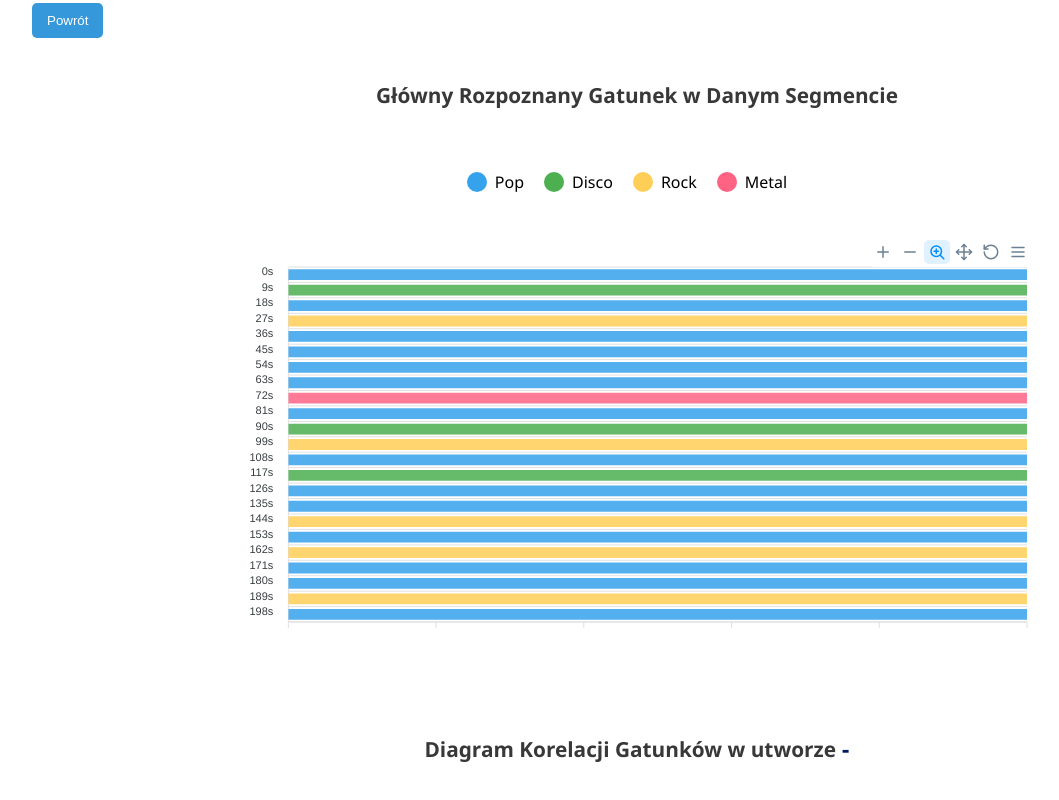
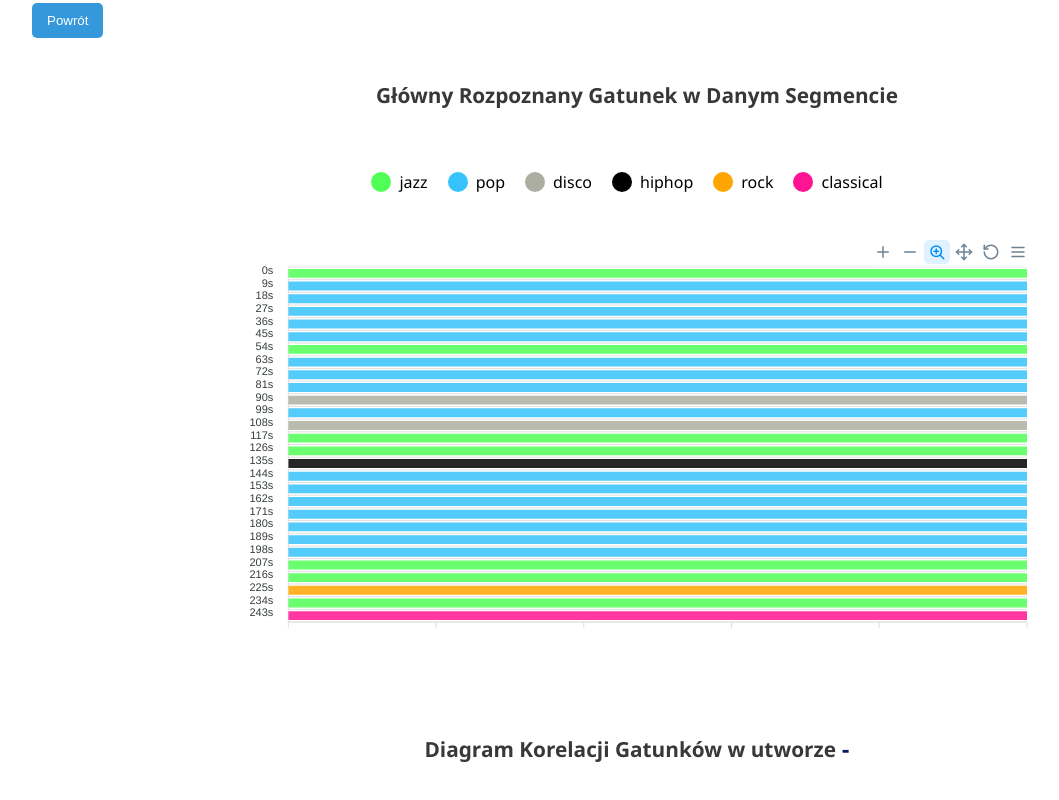
Before and after one commit to kamka5/music_genre_classification, a React (Create React App) app: page /tagged-song-info in a window 1280 px wide. Shown: the part 350-1150 px from the top of the page, without its empty margins (3-1062 px from the left). Built offline with nearby package versions, Linux system fonts and the light colour scheme.

Commit message:
taggedinfo, songupload left

```diff
--- a/package.json
+++ b/package.json
@@ -8,7 +8,7 @@
     "@testing-library/jest-dom": "^5.17.0",
     "@testing-library/react": "^13.4.0",
     "@testing-library/user-event": "^13.5.0",
-    "axios": "^1.6.4",
+    "axios": "^1.6.7",
     "bootstrap": "^5.3.2",
     "chart.js": "^2.9.4",
     "chartjs": "^0.3.24",
--- a/src/App.js
+++ b/src/App.js
@@ -8,7 +8,6 @@ import HomePage from './components/HomePage/Home';
 import LoginPage from './components/LoginPage/Login';
 import RegisterPage from './components/RegisterPage/Register';
 import MyAccountPage from './components/MyAccountPage/MyAccount';
-import LogoutPage from './components/LogoutPage/Logout';
 import TaggedSongInfo from "./components/TaggedSongInfo/TaggedSongInfo";
 
 function App() {
@@ -21,7 +20,6 @@ function App() {
         <Route path="/register" element={<RegisterPage setUser={setUser} />} />
         <Route path="/my-account" element={<MyAccountPage user={user} />} />
         <Route path="/tagged-song-info" element={<TaggedSongInfo />} />
-        <Route path="/logout" component={LogoutPage} />
         <Route path="/" element={<HomePage user={user} />} />
       </Routes>
     </Router>
--- a/src/components/HomePage/Home.module.css
+++ b/src/components/HomePage/Home.module.css
@@ -102,26 +102,24 @@ nav a:hover {
 
 /* Arkusz stylów (styles.css) */
 
-.registerLink,
-.myAccountLink {
+.registerLink {
   display: inline-block;
   padding: 0.3em;
   border-radius: 0.3em;
   text-decoration: none;
 }
 
-.loginLink,
-.logoutLink{
+.loginLink{
   padding: 0.3em;
+}
+
+.logoutLink, .myAccountLink{
+  font-size: 1em;
+  width: 115px;
 }
 
 .registerLink {
   background-color: #3498db; /* Zielony kolor tła dla "Zarejestruj się" */
-  color: #fff; /* Biały kolor tekstu */
-}
-
-.myAccountLink {
-  background-color: #3498db; /* Niebieski kolor tła dla "Moje Konto" */
   color: #fff; /* Biały kolor tekstu */
 }
 
@@ -199,6 +197,10 @@ nav a:hover {
     padding: 0.3em;
     white-space: nowrap;
   }
+  .logoutLink, .myAccountLink{
+    font-size: 1em;
+    width: 100px;
+  }
   .container{
     max-width: 90%;
   }
@@ -229,6 +231,10 @@ nav a:hover {
   .albumCover {
     width: 13%;
   }
+  .logoutLink, .myAccountLink{
+    font-size: 1em;
+    width: 80px;
+  }
   @keyframes scrollAlbums {
     0% {
       transform: translateX(0);
--- /dev/null
+++ b/src/components/HomePage/LoadingSpinner.jsx
@@ -0,0 +1,14 @@
+// LoadingSpinner.js
+import React from "react";
+import { Spinner } from "react-bootstrap";
+
+const LoadingSpinner = () => {
+  return (
+    <div style={{ textAlign: "center", marginTop: "20px" }}>
+      <Spinner animation="border" variant="primary" />
+      <p>Ładowanie...</p>
+    </div>
+  );
+};
+
+export default LoadingSpinner;
--- a/src/components/LoginPage/Login.jsx
+++ b/src/components/LoginPage/Login.jsx
@@ -1,12 +1,23 @@
-import React, { useState } from "react";
+import React, { useState, useEffect } from "react";
 import { Link, useNavigate } from "react-router-dom";
+import axios from "axios";
 import styles from "./Login.module.css";
 
 const LoginPage = ({ setUser }) => {
   const [email, setEmail] = useState("");
   const [password, setPassword] = useState("");
   const [errors, setErrors] = useState({});
+  const [loading, setLoading] = useState(false);
   const navigate = useNavigate();
+
+  useEffect(() => {
+    // Sprawdź, czy użytkownik jest już zalogowany po załadowaniu komponentu
+    const accessToken = localStorage.getItem("accessToken");
+    if (accessToken) {
+      // Przenieś użytkownika do strony głównej
+      navigate("/");
+    }
+  }, [navigate]); // Pusta tablica zależności oznacza, że useEffect zostanie uruchomiony tylko raz po zamontowaniu komponentu
 
   const validateForm = () => {
     const errors = {};
@@ -30,7 +41,10 @@ const LoginPage = ({ setUser }) => {
     }
   };
 
-  const handleLogin = () => {
+  const handleLogin = async () => {
+    try {
+      setLoading(true);
+
       const formErrors = validateForm();
 
       if (Object.keys(formErrors).length > 0) {
@@ -38,13 +52,27 @@ const LoginPage = ({ setUser }) => {
         return;
       }
 
-    // Implementacja logiki logowania (zapytanie do backendu)
-    const mockUser = { name: "John", email: "john@example.com" };
+      // Wysyłanie żądania do backendu
+      const response = await axios.post("http://localhost:3000/auth/signin", {
+        email,
+        password,
+      });
 
-    setUser(mockUser);
+      // Przetwarzanie odpowiedzi z backendu
+      const { access_token } = response.data;
+      localStorage.setItem("accessToken", access_token);
 
       // Przenieś użytkownika do strony głównej po zalogowaniu
       navigate("/");
+    } catch (error) {
+      console.error(
+        "Błąd logowania:",
+        (error.response && error.response.data) || error.message
+      );
+      // Dodaj obsługę błędów, np. wyświetlenie komunikatu użytkownikowi
+    } finally {
+      setLoading(false);
+    }
   };
 
   return (
@@ -65,7 +93,9 @@ const LoginPage = ({ setUser }) => {
         onChange={(e) => setPassword(e.target.value)}
         onKeyPress={handleKeyPress}
       />
-      <button onClick={handleLogin}>Zaloguj się</button>
+      <button onClick={handleLogin} disabled={loading}>
+        {loading ? "Trwa logowanie..." : "Zaloguj się"}
+      </button>
 
       {Object.keys(errors).length > 0 && (
         <div style={{ color: "red" }}>
--- a/src/components/LogoutPage/Logout.jsx
+++ /dev/null
@@ -1,15 +0,0 @@
-// LogoutPage.js
-import React from "react";
-
-const LogoutPage = () => {
-  // Tutaj dodaj logikę wylogowania, czyśczenie sesji, etc.
-
-  return (
-    <div>
-      <h1>Wylogowano pomyślnie</h1>
-      {/* Dodaj dowolny dodatkowy tekst lub komponenty */}
-    </div>
-  );
-};
-
-export default LogoutPage;
--- a/src/components/MyAccountPage/MyAccount.jsx
+++ b/src/components/MyAccountPage/MyAccount.jsx
@@ -1,126 +1,89 @@
-// MyAccountPage.jsx
-import React, { useState, useEffect, useMemo, useRef } from "react";
+import React, { useState, useEffect } from "react";
 import { Link, useNavigate } from "react-router-dom";
-import { Chart } from "react-chartjs-2";
-import "chartjs-plugin-piechart-outlabels";
+import ReactApexChart from "react-apexcharts";
 import styles from "./MyAccount.module.css";
-import SongList from "./SongList"; // Nowy komponent
+import SongList from "./SongList";
+import axios from "axios";
 
-const MyAccountPage = ({ user }) => {
+const MyAccountPage = () => {
+  const [user, setUser] = useState(null);
   const [uploadedSongs, setUploadedSongs] = useState([]);
   const [genreFrequencyData, setGenreFrequencyData] = useState({});
-  const chartRef = useRef(null);
   const [isChangePasswordVisible, setChangePasswordVisible] = useState(false);
   const [currentPassword, setCurrentPassword] = useState("");
   const [newPassword, setNewPassword] = useState("");
   const [confirmPassword, setConfirmPassword] = useState("");
+  const [totalSongs, setTotalSongs] = useState(0); // Nowy stan do przechowywania liczby przesłanych piosenek
+  const [accountCreationDate, setAccountCreationDate] = useState("");
   const navigate = useNavigate();
-  const sampleUploadedSongs = useMemo(
-    () => [
-      { title: "Soulful Blues", genre: "blues" },
-      { title: "Classical Symphony No. 1", genre: "classical" },
-      { title: "Pop Sensation", genre: "pop" },
-      { title: "Urban Beats", genre: "hiphop" },
-      { title: "City Nights", genre: "hiphop" },
-      { title: "Smooth Jazz Vibes", genre: "jazz" },
-      { title: "Pop Anthem", genre: "pop" },
-      { title: "Eternal Love", genre: "pop" },
-      { title: "Reggae Groove", genre: "reggae" },
-      { title: "Rock Revolution", genre: "rock" },
-      { title: "Bluesy Afternoon", genre: "blues" },
-      { title: "Jazzy Exploration", genre: "jazz" },
-      { title: "Pop Extravaganza", genre: "pop" },
-      { title: "Disco Fever", genre: "disco" },
-      { title: "Hip Hop Flow", genre: "hiphop" },
-      { title: "Midnight Jazz Session", genre: "jazz" },
-      { title: "Metal Mayhem", genre: "metal" },
-      { title: "Pop Euphoria", genre: "pop" },
-      { title: "Reggae Serenity", genre: "reggae" },
-      { title: "Rock Fusion", genre: "rock" },
-      { title: "Bluesy Feelings", genre: "blues" },
-      { title: "Classical Serenade", genre: "classical" },
-      { title: "Country Roads", genre: "country" },
-      { title: "Disco Dancefloor", genre: "disco" },
-      { title: "Hip Hop Chronicles", genre: "hiphop" },
-      { title: "Jazz Odyssey", genre: "jazz" },
-      { title: "Pop Delight", genre: "pop" },
-      { title: "Pop Celebration", genre: "pop" },
-      { title: "Pop Harmony", genre: "pop" },
-      { title: "Rock Anthem", genre: "rock" },
-      { title: "Pop Song", genre: "pop" },
-      { title: "Pop Test", genre: "pop" },
-    ],
-    []
+
+  useEffect(() => {
+    const fetchUserData = async () => {
+      try {
+        // Pobieranie danych użytkownika
+        const userResponse = await axios.get("http://localhost:3000/users/me", {
+          headers: {
+            Authorization: `Bearer ${localStorage.getItem("accessToken")}`,
+          },
+        });
+
+        setUser(userResponse.data);
+        setAccountCreationDate(userResponse.data.createdAt);
+      } catch (error) {
+        console.error("Błąd podczas pobierania danych użytkownika", error);
+      }
+    };
+
+    const fetchUserSongs = async () => {
+      try {
+        // Pobieranie danych o przesłanych piosenkach
+        const songsResponse = await axios.get(
+          "http://localhost:3000/classification",
+          {
+            headers: {
+              Authorization: `Bearer ${localStorage.getItem("accessToken")}`,
+            },
+          }
         );
 
-  useEffect(() => {
-    setUploadedSongs(sampleUploadedSongs);
+        const userSongs = songsResponse.data;
 
-    const genreFrequency = sampleUploadedSongs.reduce((acc, song) => {
+        // Przetwarzanie piosenek na format używany w aplikacji
+        const formattedSongs = userSongs.map((song) => ({
+          title: song.fileName,
+          genre: song.genre,
+        }));
+
+        setTotalSongs(formattedSongs.length);
+        setUploadedSongs(formattedSongs);
+
+        const genreFrequency = formattedSongs.reduce((acc, song) => {
           acc[song.genre] = (acc[song.genre] || 0) + 1;
           return acc;
         }, {});
 
-    const genreLabels = Object.keys(genreFrequency);
-    const genreDataValues = Object.values(genreFrequency);
+        // Sortowanie gatunków od najpopularniejszego do najrzadziej występującego
+        const sortedGenreFrequency = Object.entries(genreFrequency).sort(
+          (a, b) => b[1] - a[1]
+        );
+
+        const genreLabels = sortedGenreFrequency.map((entry) => entry[0]);
+        const genreDataValues = sortedGenreFrequency.map((entry) => entry[1]);
+        const colors = generateColors(genreLabels.length);
 
         setGenreFrequencyData({
           labels: genreLabels,
-      datasets: [
-        {
           data: genreDataValues,
-          backgroundColor: generateColors(genreLabels.length),
-          borderColor: "white",
-          borderWidth: 1,
-        },
-      ],
+          colors: colors,
         });
-  }, [sampleUploadedSongs]);
+      } catch (error) {
+        console.error("Błąd podczas pobierania danych o piosenkach", error);
+      }
+    };
 
-  useEffect(() => {
-    const chartCanvas = chartRef.current;
-    const chartInstance = chartCanvas && chartCanvas.chart;
-
-    if (chartInstance) {
-      chartInstance.destroy();
-    }
-
-    if (
-      genreFrequencyData &&
-      genreFrequencyData.labels &&
-      genreFrequencyData.labels.length > 0
-    ) {
-      const newChartInstance = new Chart(chartCanvas, {
-        type: "pie",
-        data: genreFrequencyData,
-        options: {
-          plugins: {
-            pieceLabel: {
-              render: "percentage",
-              fontColor: "white",
-              precision: 2,
-            },
-          },
-          layout: {
-            padding: {
-              top: 75,
-              bottom: 50,
-            },
-          },
-          legend: {
-            display: false,
-          },
-          elements: {
-            arc: {
-              borderWidth: 0,
-            },
-          },
-        },
-      });
-
-      chartCanvas.chart = newChartInstance;
-    }
-  }, [genreFrequencyData]);
+    fetchUserData();
+    fetchUserSongs();
+  }, []);
 
   const generateColors = (count) => {
     const colors = [];
@@ -150,9 +113,15 @@ const MyAccountPage = ({ user }) => {
       <h2>Moje Konto</h2>
       {user ? (
         <div>
-          <p>Imię: {user.name}</p>
-          <p>Nazwisko: {user.surname}</p>
+          <p>Imię: {user.firstName}</p>
+          <p>Nazwisko: {user.lastName}</p>
           <p>Email: {user.email}</p>
+          <p>Liczba przesłanych piosenek: {totalSongs}</p>{" "}
+          {/* Nowa informacja o liczbie przesłanych piosenek */}
+          <p>
+            Konto założono: {new Date(accountCreationDate).toLocaleString()}
+          </p>{" "}
+          {/* Nowa informacja o dacie założenia konta */}
           <br />
           <div>
             {!isChangePasswordVisible && (
@@ -203,10 +172,21 @@ const MyAccountPage = ({ user }) => {
               Najczęściej występujące gatunki na podstawie historii utworów
             </h3>
             <br />
-            <canvas id="myChart" ref={chartRef}></canvas>
             {genreFrequencyData &&
             genreFrequencyData.labels &&
-            genreFrequencyData.labels.length > 0 ? null : (
+            genreFrequencyData.labels.length > 0 ? (
+              <ReactApexChart
+                options={{
+                  labels: genreFrequencyData.labels,
+                  colors: genreFrequencyData.colors,
+                }}
+                series={genreFrequencyData.data}
+                type="donut"
+                width="100%"
+                height="350"
+                style={{ maxWidth: "600px", margin: "auto" }}
+              />
+            ) : (
               <p>Brak danych do wygenerowania wykresu.</p>
             )}
           </div>
@@ -218,9 +198,12 @@ const MyAccountPage = ({ user }) => {
           </div>
         </div>
       ) : (
-        <p>
-          Nie jesteś zalogowany. <Link to="/login">Zaloguj się</Link>
-        </p>
+        <div className={styles.notLoggedInContainer}>
+          <p>Nie jesteś zalogowany.</p>
+          <Link to="/login">
+            <button className={styles.loginButton}>Zaloguj się</button>
+          </Link>
+        </div>
       )}
     </div>
   );
--- a/src/components/MyAccountPage/MyAccount.module.css
+++ b/src/components/MyAccountPage/MyAccount.module.css
@@ -35,3 +35,18 @@ canvas {
 .songTitlesList{
   color: #002749;
 }
+
+.notLoggedInContainer {
+  text-align: center;
+  margin-top: 20px;
+}
+
+.loginButton { /* Kolor tła przycisku */
+  color: white;  /* Kolor tekstu na przycisku */
+  padding: 10px 15px;
+  font-size: 16px;
+  border: none;
+  border-radius: 5px;
+  cursor: pointer;
+  text-decoration: none;
+}
--- a/src/components/RegisterPage/Register.jsx
+++ b/src/components/RegisterPage/Register.jsx
@@ -1,13 +1,15 @@
 import React, { useState } from "react";
 import { Link, useNavigate } from "react-router-dom";
+import axios from "axios"; // Dodano import Axiosa
 import styles from "./Register.module.css";
 
-const RegisterPage = ({ setUser }) => {
+const RegisterPage = () => {
   const [name, setName] = useState("");
   const [surname, setSurname] = useState("");
   const [email, setEmail] = useState("");
   const [password, setPassword] = useState("");
   const [errors, setErrors] = useState({});
+  const [loading, setLoading] = useState(false); // Dodano stan do obsługi ładowania
   const navigate = useNavigate();
 
   const validateForm = () => {
@@ -49,7 +51,10 @@ const RegisterPage = ({ setUser }) => {
     }
   };
 
-  const handleRegister = () => {
+  const handleRegister = async () => {
+    try {
+      setLoading(true);
+
       const formErrors = validateForm();
 
       if (Object.keys(formErrors).length > 0) {
@@ -57,13 +62,26 @@ const RegisterPage = ({ setUser }) => {
         return;
       }
 
-    // Implementacja logiki rejestracji (zapytanie do backendu)
-    const mockUser = { name, surname, email };
+      // Wysyłanie żądania do backendu
+      const response = await axios.post("http://localhost:3000/auth/signup", {
+        firstName: name,
+        lastName: surname,
+        email,
+        password,
+      });
 
-    setUser(mockUser);
+      // Przetwarzanie odpowiedzi z backendu
+      const { access_token } = response.data;
+      localStorage.setItem("accessToken", access_token);
 
       // Przenieś użytkownika do strony głównej po rejestracji
       navigate("/");
+    } catch (error) {
+      console.error("Błąd rejestracji:", error);
+      // Dodaj obsługę błędów, np. wyświetlenie komunikatu użytkownikowi
+    } finally {
+      setLoading(false);
+    }
   };
 
   return (
@@ -96,7 +114,9 @@ const RegisterPage = ({ setUser }) => {
         onChange={(e) => setPassword(e.target.value)}
         onKeyPress={handleKeyPress}
       />
-      <button onClick={handleRegister}>Zarejestruj się</button>
+      <button onClick={handleRegister} disabled={loading}>
+        {loading ? "Trwa rejestracja..." : "Zarejestruj się"}
+      </button>
 
       {Object.keys(errors).length > 0 && (
         <div style={{ color: "red" }}>
--- a/src/components/TaggedSongInfo/TaggedSongInfo.jsx
+++ b/src/components/TaggedSongInfo/TaggedSongInfo.jsx
@@ -14,86 +14,127 @@ const TaggedSongInfo = () => {
   };
 
   const getColorByGenre = (genre) => {
-    if (genre === "Pop") return "#36A2EB";
-    if (genre === "Rock") return "#FFCE56";
-    if (genre === "Metal") return "#FF6384";
-    if (genre === "Disco") return "#4CAF50";
-    return "#000000";
+    switch (genre) {
+      case "blues":
+        return "#1E90FF";
+      case "classical":
+        return "#FF1493";
+      case "country":
+        return "#8B4513";
+      case "disco":
+        return "#aCaFa0";
+      case "hip-hop":
+        return "#9966CC";
+      case "jazz":
+        return "#50FF55"; // Zmiana koloru dla jazz
+      case "metal":
+        return "#FF0804";
+      case "pop":
+        return "#36c2fB";
+      case "reggae":
+        return "#0000c0";
+      case "rock":
+        return "#FFA500"; // Zmiana koloru dla rock
+      default:
+        return "#000000";
+    }
   };
 
   const originalGenres = [
-    "Pop",
-    "Pop",
-    "Pop",
-    "Pop",
-    "Pop",
-    "Disco",
-    "Pop",
-    "Pop",
-    "Pop",
-    "Pop",
-    "Rock",
-    "Pop",
-    "Pop",
-    "Pop",
-    "Pop",
-    "Rock",
-    "Pop",
-    "Pop",
-    "Pop",
-    "Pop",
-    "Pop",
-    "Rock",
-    "Pop",
-    "Pop",
-    "Pop",
-    "Metal",
-    "Pop",
-    "Pop",
-    "Pop",
-    "Pop",
-    "Rock",
-    "Disco",
-    "Pop",
-    "Pop",
-    "Pop",
-    "Rock",
-    "Pop",
-    "Pop",
-    "Pop",
-    "Pop",
-    "Disco",
-    "Pop",
-    "Pop",
-    "Pop",
-    "Pop",
-    "Rock",
-    "Pop",
-    "Rock",
-    "Pop",
-    "Pop",
-    "Rock",
-    "Pop",
-    "Pop",
-    "Pop",
-    "Pop",
-    "Rock",
-    "Pop",
-    "Pop",
-    "Pop",
-    "Pop",
-    "Metal",
-    "Pop",
-    "Pop",
-    "Pop",
-    "Pop",
-    "Rock",
-    "Pop",
+    "jazz",
+    "jazz",
+    "jazz",
+    "pop",
+    "pop",
+    "hiphop",
+    "pop",
+    "pop",
+    "reggae",
+    "hiphop",
+    "pop",
+    "jazz",
+    "pop",
+    "rock",
+    "pop",
+    "hiphop",
+    "pop",
+    "pop",
+    "pop",
+    "jazz",
+    "hiphop",
+    "pop",
+    "pop",
+    "pop",
+    "pop",
+    "rock",
+    "pop",
+    "pop",
+    "pop",
+    "pop",
+    "jazz",
+    "disco",
+    "pop",
+    "pop",
+    "pop",
+    "pop",
+    "pop",
+    "disco",
+    "rock",
+    "jazz",
+    "jazz",
+    "jazz",
+    "pop",
+    "jazz",
+    "jazz",
+    "pop",
+    "hiphop",
+    "hiphop",
+    "hiphop",
+    "pop",
+    "pop",
+    "pop",
+    "pop",
+    "pop",
+    "pop",
+    "disco",
+    "pop",
+    "pop",
+    "pop",
+    "pop",
+    "pop",
+    "pop",
+    "disco",
+    "pop",
+    "pop",
+    "pop",
+    "pop",
+    "jazz",
+    "pop",
+    "pop",
+    "jazz",
+    "disco",
+    "pop",
+    "jazz",
+    "jazz",
+    "jazz",
+    "rock",
+    "pop",
+    "jazz",
+    "jazz",
+    "classical",
+    "classical",
   ];
 
   const transformGenres = (originalGenres) => {
     const transformedGenres = [];
     let currentGenreGroup = [];
+
+    // Zdefiniowanie funkcji poza pętlą
+    const findRepeatedGenre = (uniqueGenres, currentGenreGroup) => {
+      return uniqueGenres.find(
+        (genre) => currentGenreGroup.filter((g) => g === genre).length >= 2
+      );
+    };
 
     for (let i = 0; i < originalGenres.length; i++) {
       currentGenreGroup.push(originalGenres[i]);
@@ -104,11 +145,22 @@ const TaggedSongInfo = () => {
         const uniqueGenres = Array.from(new Set(currentGenreGroup));
         let combinedGenre;
 
-        // Tworzymy jedną nazwę gatunku, jeśli mamy powtórzenia, w przeciwnym razie bierzemy środkowy/losowy
+        // Tworzymy jedną nazwę gatunku, biorąc pod uwagę powtórzenia
         if (uniqueGenres.length === 1) {
           combinedGenre = uniqueGenres[0];
         } else {
-          combinedGenre = uniqueGenres[Math.floor(uniqueGenres.length / 2)];
+          // Użycie funkcji zdefiniowanej poza pętlą
+          const repeatedGenre = findRepeatedGenre(
+            uniqueGenres,
+            currentGenreGroup
+          );
+
+          if (repeatedGenre) {
+            combinedGenre = repeatedGenre;
+          } else {
+            // Jeśli brak powtórzeń, bierzemy środkowy/losowy
+            combinedGenre = uniqueGenres[Math.floor(uniqueGenres.length / 2)];
+          }
         }
 
         // Dodajemy gatunek do nowej tablicy przekształconych gatunków
```
Also changed, not shown: src/components/HomePage/Home.jsx (+54 -11 lines), 1 other file (tests, documents, lock files or other folders). Lines whose indentation alone changed are shown as unchanged.
